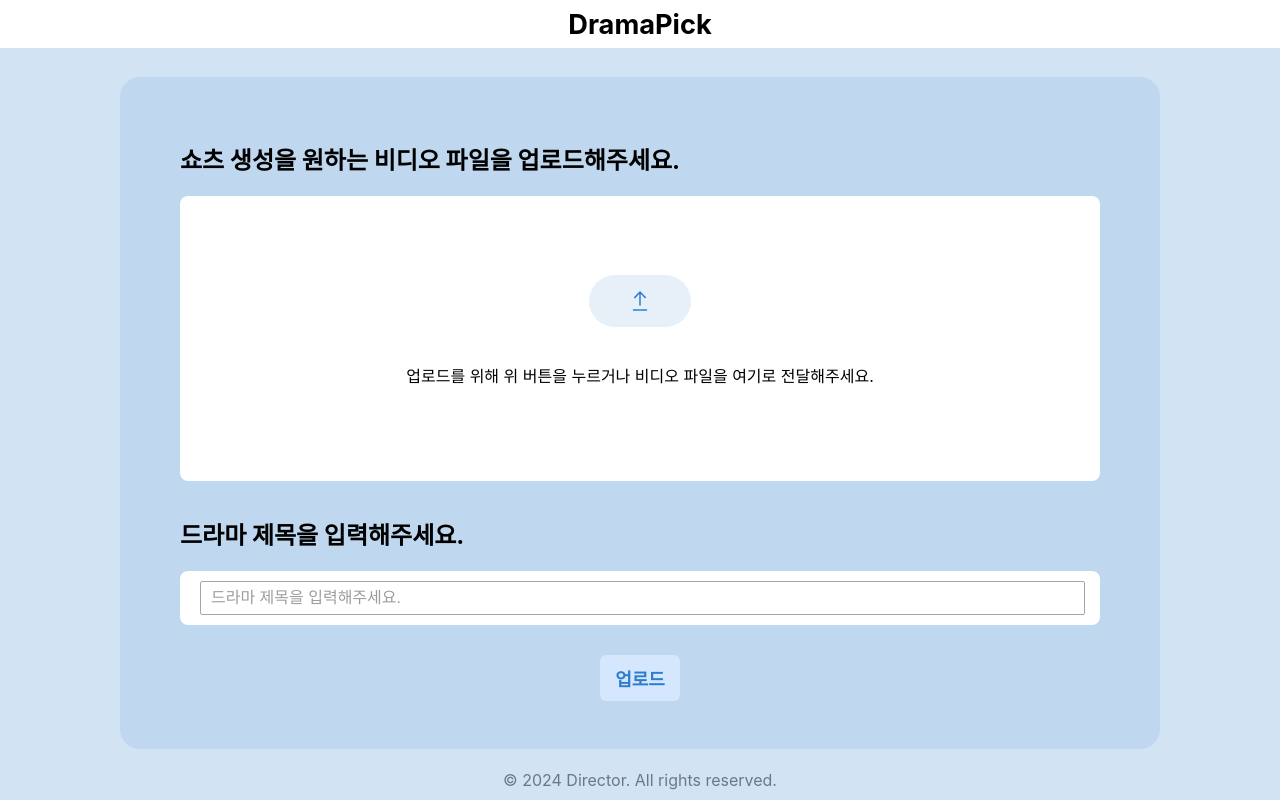
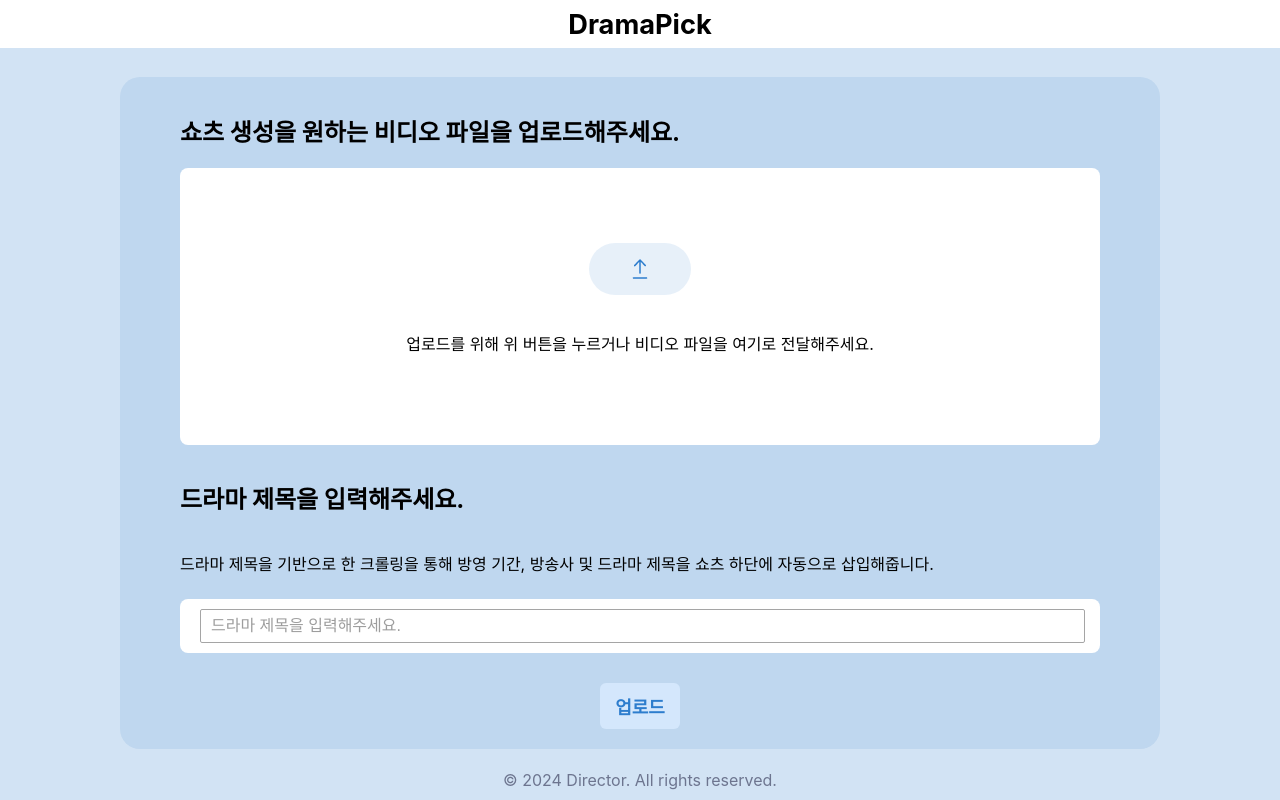
Before and after one commit to DramaPick/dramapick_service_frontent, a React (Create React App) app in the folder dramapick-react/: page / in a window 1280 px wide. Built offline with nearby package versions, Linux system fonts and the light colour scheme; no server answers.

Commit message:
[ADD] 서비스 안내 문구 추가 작성 및 스타일 추가

```diff
--- a/dramapick-react/src/pages/Main.jsx
+++ b/dramapick-react/src/pages/Main.jsx
@@ -165,8 +165,11 @@
       </div>
        */}
       <h2>드라마 제목을 입력해주세요.</h2>
-      <div className={styles.title}>
-        <input type="text" value={dramaTitle} onChange={handleTitleChange} placeholder="드라마 제목을 입력해주세요." required />
+      <div className={styles.titleContainer}>
+        <p> 드라마 제목을 기반으로 한 크롤링을 통해 방영 기간, 방송사 및 드라마 제목을 쇼츠 하단에 자동으로 삽입해줍니다. </p>
+        <div className={styles.title}>
+          <input type="text" value={dramaTitle} onChange={handleTitleChange} placeholder="드라마 제목을 입력해주세요." required />
+        </div>
       </div>
       {error && <p style={{ color: 'red' }}>{error}</p>}
 
--- a/dramapick-react/src/styles/Main.module.css
+++ b/dramapick-react/src/styles/Main.module.css
@@ -170,3 +170,8 @@
 .closeAlertBtn:hover {
     background-color: #ff1e1e;
 }
+
+.titleContainer p {
+    padding-bottom: 8px;
+    margin-left: 20px;
+}
```
